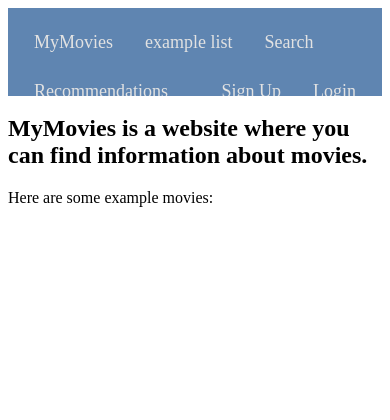
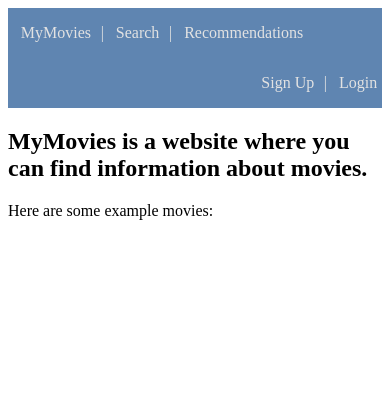
Before and after one commit to WJakubowsk/movie_recommender, a Django app: page / in a window 390 px wide. Shown: the top 420 px of the page. Run offline with Django 4.2, Linux system fonts and the light colour scheme; data that the repository does not hold is empty.

Commit message:
added styling in base and about template

```diff
--- a/core/movierecommenderapp/static/css/base.css
+++ b/core/movierecommenderapp/static/css/base.css
@@ -21,17 +21,15 @@
 	min-height: 20px;
   background-color: rgb(95, 133, 177);
   color: rgb(226, 216, 216);
-  padding: 10px;
-  height: 8%;
   overflow: hidden;
 }
 .navbar a {
     color: rgb(226, 226, 226);
     text-decoration: none;
-    font-size: 18px;
+    font-size: 1.5em;
     float: left;
     text-align: center;
-    padding: 14px 16px;
+    padding: 1em 0.5em;
   }
 
   .navbar a:hover {
@@ -41,6 +39,40 @@
   .right {
     float: right;
   }
+
+  .navbar a::before {
+    content: " | ";
+    margin-right: 0.85em;
+    /* margin-left: 0.85em; */
+  }
+
+  .navbar a:first-child:before {
+    content: "";
+    margin-left: 0em;
+  }
+
+  @media (max-width: 860px) {
+    .navbar a {
+      font-size: 1em;
+      padding: 1em 0.6em;
+    }
+    .navbar a::before {
+      content: " | ";
+      margin-right: 0.5em;
+    }
+  }
+
+  @media (max-width: 550px) {
+    .navbar a {
+      font-size: 1em;
+      padding: 1em 0.3em;
+    }
+    .navbar a::before {
+      content: " | ";
+      /* margin-right: 1em; */
+    }
+  }
+
 
 .container-fluid{
 	margin-top: 10px;
--- a/core/movierecommenderapp/templates/main/base.html
+++ b/core/movierecommenderapp/templates/main/base.html
@@ -26,7 +26,6 @@
     <div class="menu">
       <div class="left">
         <a href="/">MyMovies</a>
-        <a href="{% url 'example' 'fight' %}">example list</a>
         <a href="{% url 'search' %}">Search</a>
         <a href="{% url 'recommend' %}">Recommendations</a>
       </div>
@@ -35,7 +34,7 @@
             <a href="{% url 'signup' %}">Sign Up</a>
             <a href="{% url 'login' %}">Login</a>
         {% else %}
-        <a href="{% url 'info' %}">Account</a>
+        <a href="{% url 'info' %}">My Account</a>
         <a href="{% url 'logout' %}">Logout</a>
         {% endif %}
       </div>
```
Also changed, not shown: core/movierecommenderapp/templates/about.html (+22 -12 lines).
